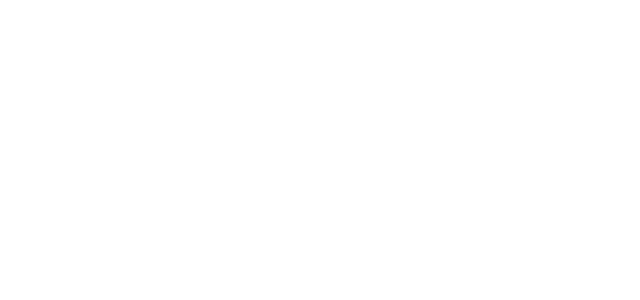
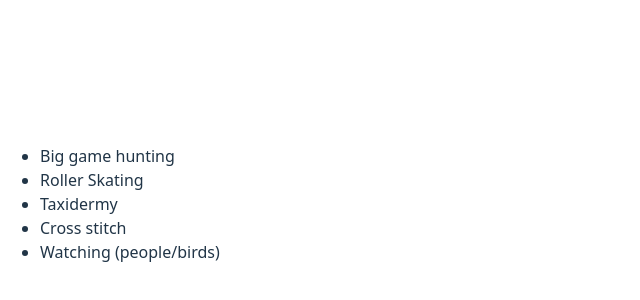
Before and after one commit to rifflere/inClassPairProgrammingProps, a React (Vite) app in the folder prop-practice/: page / in a window 1280 px wide. Shown: the part 196-496 px from the top of the page, without its empty margins (0-640 px from the left). Built offline with nearby package versions, Linux system fonts and the light colour scheme.

Commit message:
Passed data into Hobby and rendered it

```diff
--- a/prop-practice/src/components/Hobbies.jsx
+++ b/prop-practice/src/components/Hobbies.jsx
@@ -3,7 +3,7 @@
     return(
         <div>
             <ul>
-                <Hobby hobbyList={hobbyList}/>
+                {hobbyList.map((hobby, index) => <Hobby key={`${index}${hobby}`} hobby={hobby}/>)}
             </ul>
         </div>
     )
--- a/prop-practice/src/components/Hobby.jsx
+++ b/prop-practice/src/components/Hobby.jsx
@@ -1,7 +1,7 @@
-function Hobby({hobbyList}){
+function Hobby({hobby}){
     return(
         <div className="hobby">
-
+            <li>{hobby}</li>
         </div>
     )
 }
```
